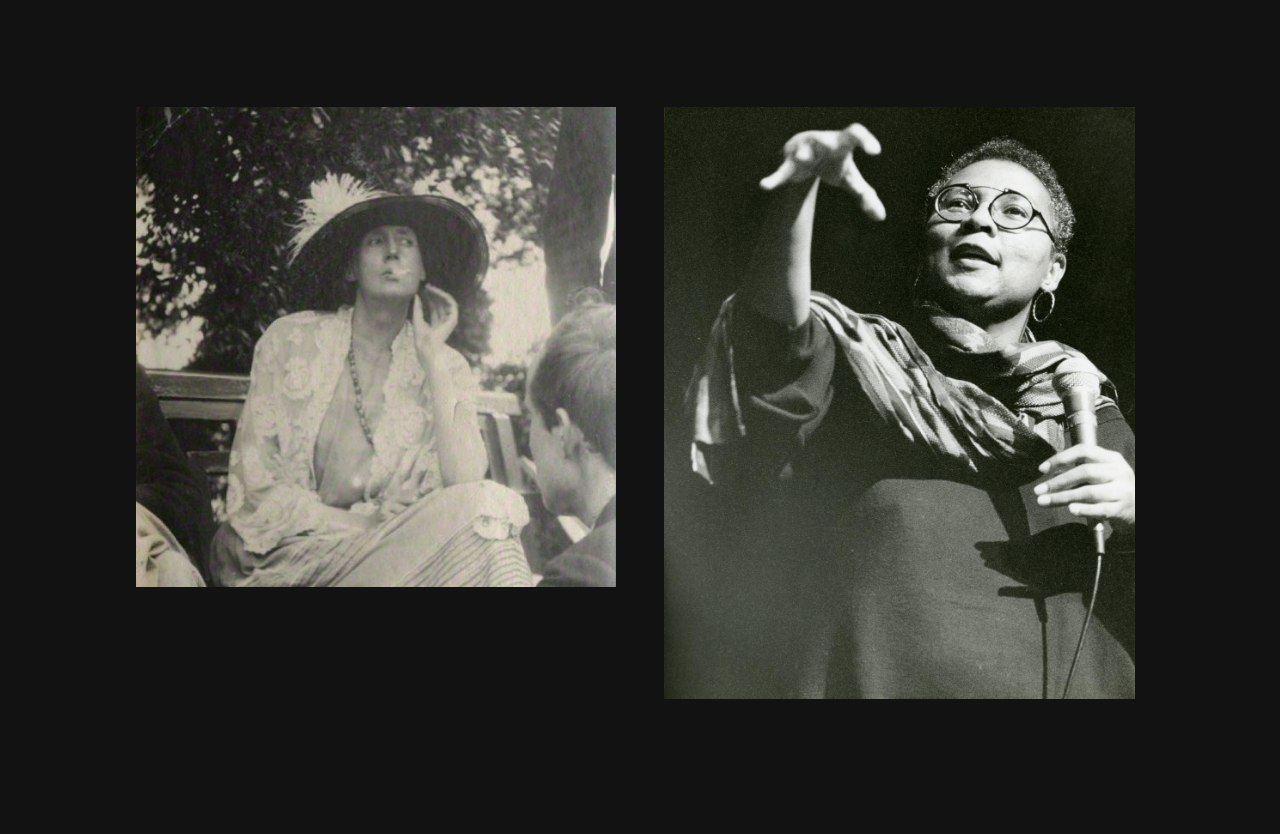
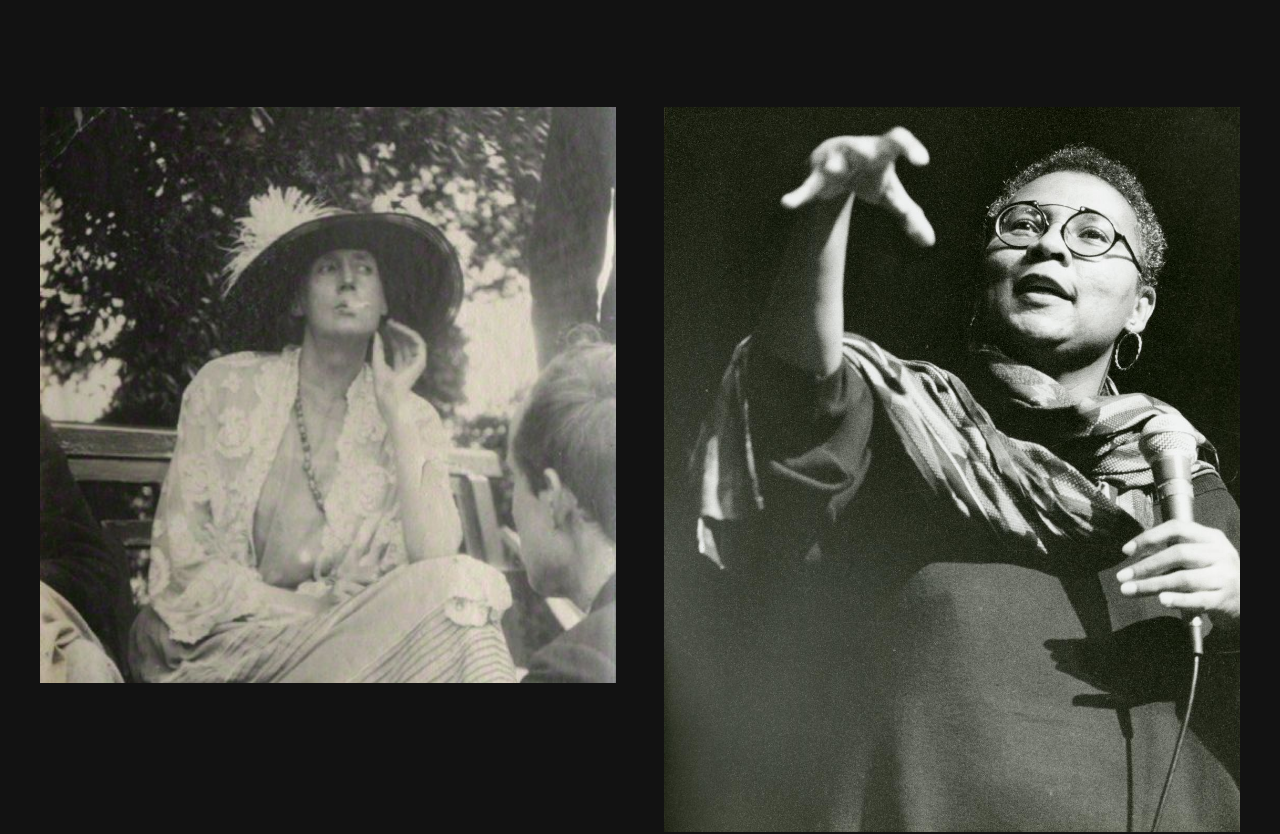
Before and after one commit to idsintehittapa/IIoW, a React (Create React App) app: page / in a window 1280 px wide. Shown: the part 1445-2279 px from the top of the page. Built offline with nearby package versions, Linux system fonts and the light colour scheme.

Commit message:
adding gallery hover on landing page

```diff
--- /dev/null
+++ b/src/components/GalleryLanding.js
@@ -0,0 +1,44 @@
+import React from 'react';
+import bell from '../assets/h1380-0cce1.jpg';
+import woolf from '../assets/087dacdb43f5bf5cca958d9100145272.jpg';
+import woolfOverlay from '../assets/Woolf_Overlay.png';
+import bellOverlay from '../assets/bellOverlay.png';
+
+import '../components/galleryLanding.css';
+
+export const GalleryLanding = () => {
+  return (
+    <section className="gallery__wrapping">
+      <div className="gallery__images">
+        <div className="woolf__wrapper">
+          <img className="landing__woolf" src={woolf} alt="virginia woolf" />
+          <img
+            alt="virginia woolf overlay"
+            className="overlay"
+            src={woolfOverlay}
+          />
+        </div>
+        <div className="woolf__wrapper">
+          <img className="landing__bell" src={bell} alt="bell hooks" />
+          <img
+            alt="bell hooks overlay"
+            className="overlay__bell"
+            src={bellOverlay}
+          />
+        </div>
+      </div>
+    </section>
+    // <section className="gallery__wrapping">
+    //   <div className="gallery__images">
+    //     <div className="woolf__wrapper">
+    //       <img className="landing__woolf" src={woolf} alt="##" />
+    //       <img alt="##" className="overlay" src={woolfOverlay} />
+    //     </div>
+    //     <div className="woolf2__wrapper">
+    //       <img className="landing__woolf2" src={bell} alt="##" />
+    // <img alt="##" className="overlay" src={woolfOverlay} />
+    // </div>
+    //   </div>
+    // </section>
+  );
+};
--- /dev/null
+++ b/src/components/galleryLanding.css
@@ -0,0 +1,59 @@
+.gallery__wrapping {
+  display: flex;
+  flex-direction: column;
+  justify-content: flex-start;
+  align-items: center;
+  padding: 0 2vh;
+}
+
+.gallery__images {
+  margin: 0 auto;
+  height: fit-content;
+  display: grid;
+  grid-template-columns: 1fr;
+  max-width: 1200px;
+  gap: 3rem;
+}
+
+.woolf__wrapper {
+  position: relative;
+  max-height: 50rem;
+}
+
+.landing__woolf {
+  width: 100%;
+  height: auto;
+}
+
+.landing__bell {
+  max-width: 100%;
+  height: auto;
+}
+
+.overlay,
+.overlay__bell {
+  position: absolute;
+  top: 0;
+  left: 0;
+  width: 100%;
+  opacity: 0;
+  transition: 0.3s ease-out;
+}
+
+.overlay:hover {
+  opacity: 1;
+  transition: 0.6s cubic-bezier(0.075, 0.82, 0.165, 1);
+  transform: translate3d(-5vh, 5vh, 20vh);
+}
+
+.overlay__bell:hover {
+  opacity: 1;
+  transition: 0.6s cubic-bezier(0.075, 0.82, 0.165, 1);
+  transform: translate3d(5vh, 8vh, 1vh);
+}
+
+@media (min-width: 40rem) {
+  .gallery__images {
+    grid-template-columns: 1fr 1fr;
+  }
+}
--- a/src/pages/LandingPage.js
+++ b/src/pages/LandingPage.js
@@ -1,10 +1,9 @@
 import React from 'react';
 import { Hero } from '../components/Hero';
-import bell from '../assets/h1380-0cce1.jpg';
-import woolf from '../assets/087dacdb43f5bf5cca958d9100145272.jpg';
 import './landingPage.css';
 import { LandingPageImage } from '../Animations/LandingPageImage';
 import { EncyclopediaLanding } from '../components/EncyclopediaLanding';
+import { GalleryLanding } from '../components/GalleryLanding';
 
 export const LandingPage = () => {
   return (
@@ -21,10 +20,8 @@ export const LandingPage = () => {
           amet, consectetur adipiscing elit.
         </p>
       </div>
-      <div className="landing__images">
-        <img className="landing_woolf" src={woolf} alt="##" />
-        <img className="landing_bell" src={bell} alt="##" />
-      </div>
+      <GalleryLanding />
+
       <div className="landing__content-two">
         <p className="landing__p">
           <span className="landing__p-span">(xxxx)</span> Lorem ipsum dolor sit
--- a/src/pages/landingPage.css
+++ b/src/pages/landingPage.css
@@ -13,23 +13,6 @@
 
 .landing__p-span {
   font-size: 3.5vw;
-}
-
-.landing__images {
-  height: 100vh;
-  display: grid;
-  grid-template-columns: 1fr;
-  gap: 3rem;
-}
-
-.landing_woolf {
-  height: 20rem;
-  justify-self: center;
-}
-
-.landing_bell {
-  height: 25rem;
-  justify-self: center;
 }
 
 .landing__content-two {
@@ -50,18 +33,6 @@ footer {
   justify-content: space-around;
 }
 
-@media (min-width: 40rem) {
-  .landing__images {
-    grid-template-columns: 1fr 1fr;
-  }
-  .landing_woolf {
-    grid-column: 1/2;
-    height: 30rem;
-    justify-self: end;
-  }
+/* @media (min-width: 40rem) {
 
-  .landing_bell {
-    height: 37rem;
-    justify-self: start;
-  }
-}
+} */
```
Also changed, not shown: src/assets/Woolf_Overlay.png (added), src/assets/bellOverlay.png (added).
